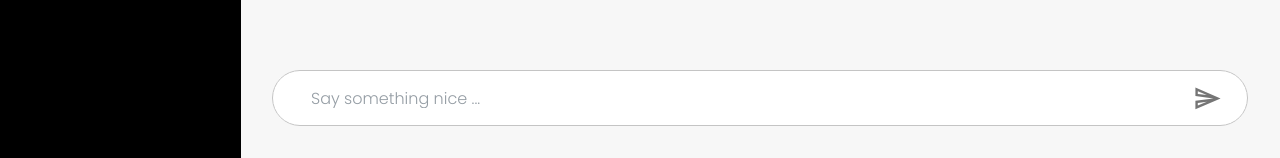
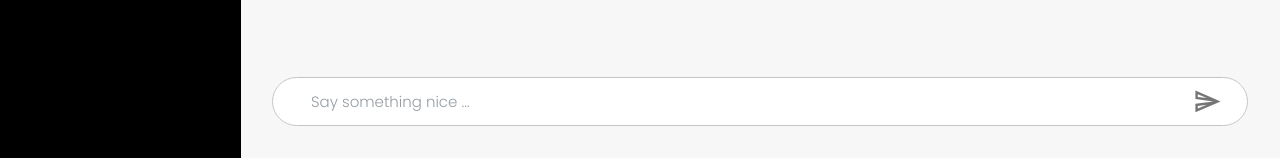
Before and after one commit to therealilyaskhan/songs-sharing, a React (Create React App) app in the folder frontend/: page /rooms in a window 1280 px wide. Shown: the part 642-800 px from the top of the page. Built offline with nearby package versions, Linux system fonts and the light colour scheme.

Commit message:
chat room footer updated and console errors fixed

```diff
--- a/frontend/src/components/ChatRoomFooter.js
+++ b/frontend/src/components/ChatRoomFooter.js
@@ -26,10 +26,17 @@ const useStyles = makeStyles({
     }
   },
   textArea: {
-    paddingLeft: 25
+    paddingLeft: 25,
+    '&::placeholder': {
+      fontSize: '15px'
+    }
   },
   sendIcon: {
     fontSize: '1.8rem'
+  },
+  multiline: {
+    paddingTop: 15,
+    paddingBottom: 15
   }
 });
 
@@ -55,7 +62,8 @@ export default function ChatRoomFooter({ chatRoomID, className }) {
           id="dm-to-room"
           classes={{
             root: classes.outlinedInput,
-            inputMultiline: classes.textArea
+            inputMultiline: classes.textArea,
+            multiline: classes.multiline
           }}
           autoFocus
           fullWidth
```
